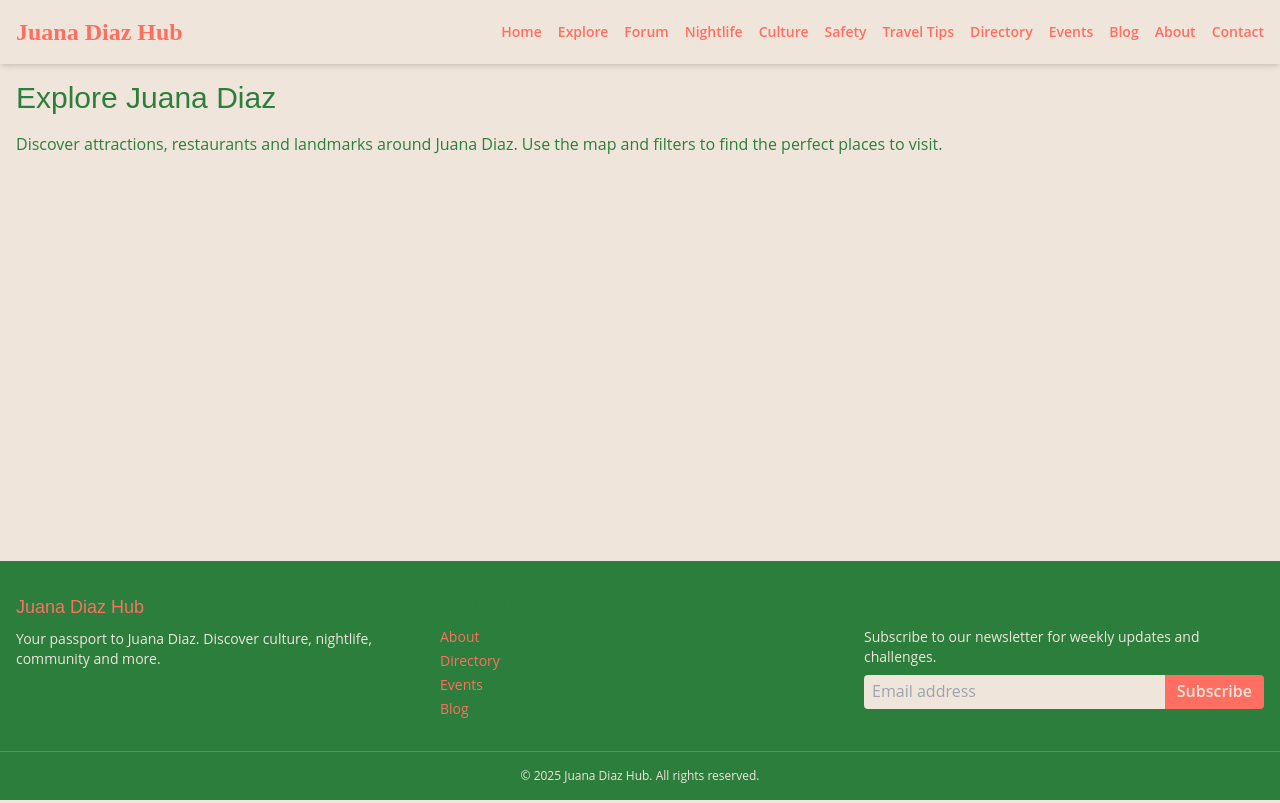
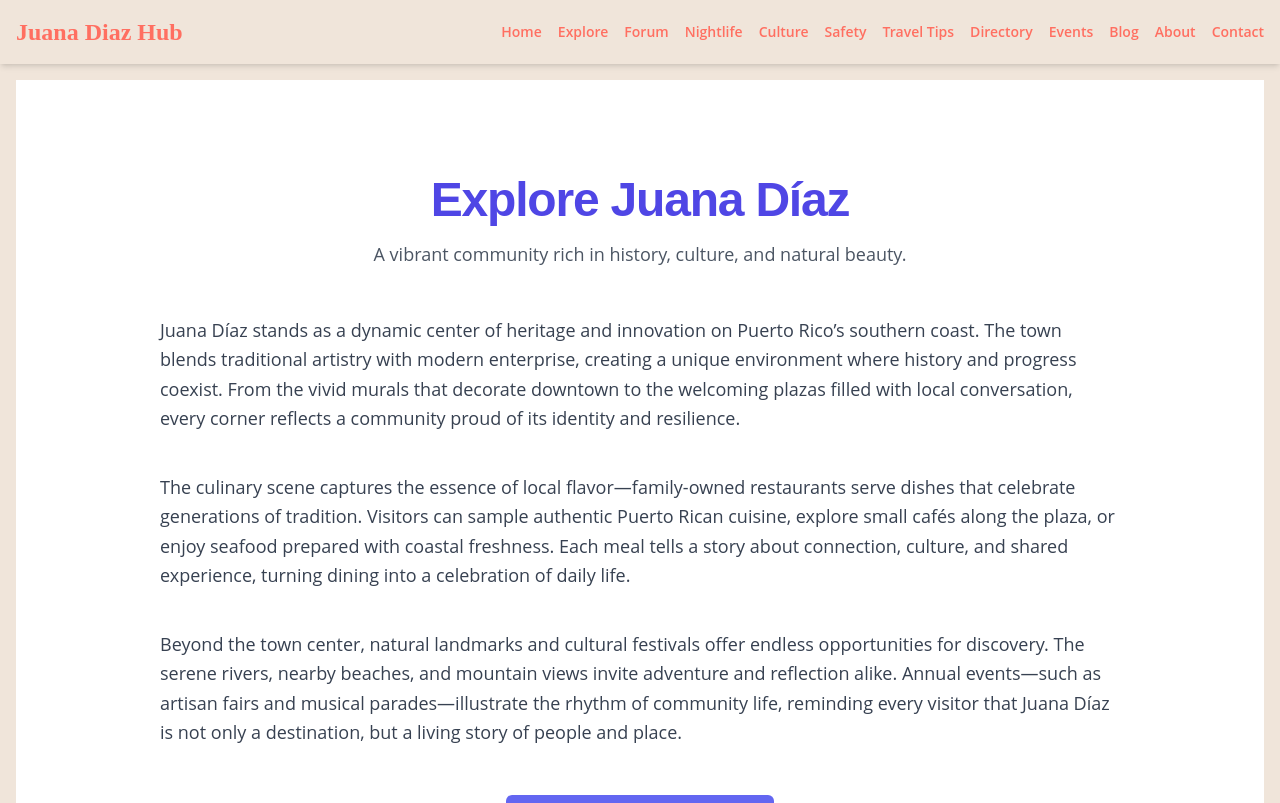
Before and after one commit to LAUG501/JUANA-DIAZ-HUB, a Next.js app: page /explore in a window 1280 px wide. Shown: the top 803 px of the page. Built offline with nearby package versions, Linux system fonts and the light colour scheme.

Commit message:
page.tsx

```diff
--- a/src/app/explore/page.tsx
+++ b/src/app/explore/page.tsx
@@ -4,9 +4,56 @@
  */
 export default function ExplorePage() {
   return (
-    <div className="space-y-4">
-      <h1 className="text-3xl font-heading mb-2">Explore Juana Diaz</h1>
-      <p>Discover attractions, restaurants and landmarks around Juana Diaz. Use the map and filters to find the perfect places to visit.</p>
-    </div>
+    <section className="bg-white text-gray-900 py-16 sm:py-24">
+      <div className="max-w-5xl mx-auto px-6 lg:px-8">
+        <header className="text-center mb-12">
+          <h1 className="text-4xl font-bold tracking-tight text-indigo-600 sm:text-5xl">
+            Explore Juana Díaz
+          </h1>
+          <p className="mt-4 text-lg text-gray-600 max-w-2xl mx-auto">
+            A vibrant community rich in history, culture, and natural beauty.
+          </p>
+        </header>
+
+        <div className="space-y-10 text-lg leading-relaxed text-gray-700">
+          <p>
+            Juana Díaz stands as a dynamic center of heritage and innovation on
+            Puerto Rico’s southern coast. The town blends traditional artistry
+            with modern enterprise, creating a unique environment where history
+            and progress coexist. From the vivid murals that decorate downtown
+            to the welcoming plazas filled with local conversation, every corner
+            reflects a community proud of its identity and resilience.
+          </p>
+
+          <p>
+            The culinary scene captures the essence of local flavor—family-owned
+            restaurants serve dishes that celebrate generations of tradition.
+            Visitors can sample authentic Puerto Rican cuisine, explore small
+            cafés along the plaza, or enjoy seafood prepared with coastal
+            freshness. Each meal tells a story about connection, culture, and
+            shared experience, turning dining into a celebration of daily life.
+          </p>
+
+          <p>
+            Beyond the town center, natural landmarks and cultural festivals
+            offer endless opportunities for discovery. The serene rivers, nearby
+            beaches, and mountain views invite adventure and reflection alike.
+            Annual events—such as artisan fairs and musical parades—illustrate
+            the rhythm of community life, reminding every visitor that Juana
+            Díaz is not only a destination, but a living story of people and
+            place.
+          </p>
+        </div>
+
+        <footer className="mt-12 text-center">
+          <a
+            href="/directory"
+            className="inline-block bg-indigo-500 text-white px-6 py-3 rounded-md font-semibold hover:bg-indigo-600 transition"
+          >
+            Discover Local Businesses →
+          </a>
+        </footer>
+      </div>
+    </section>
   );
 }
```
